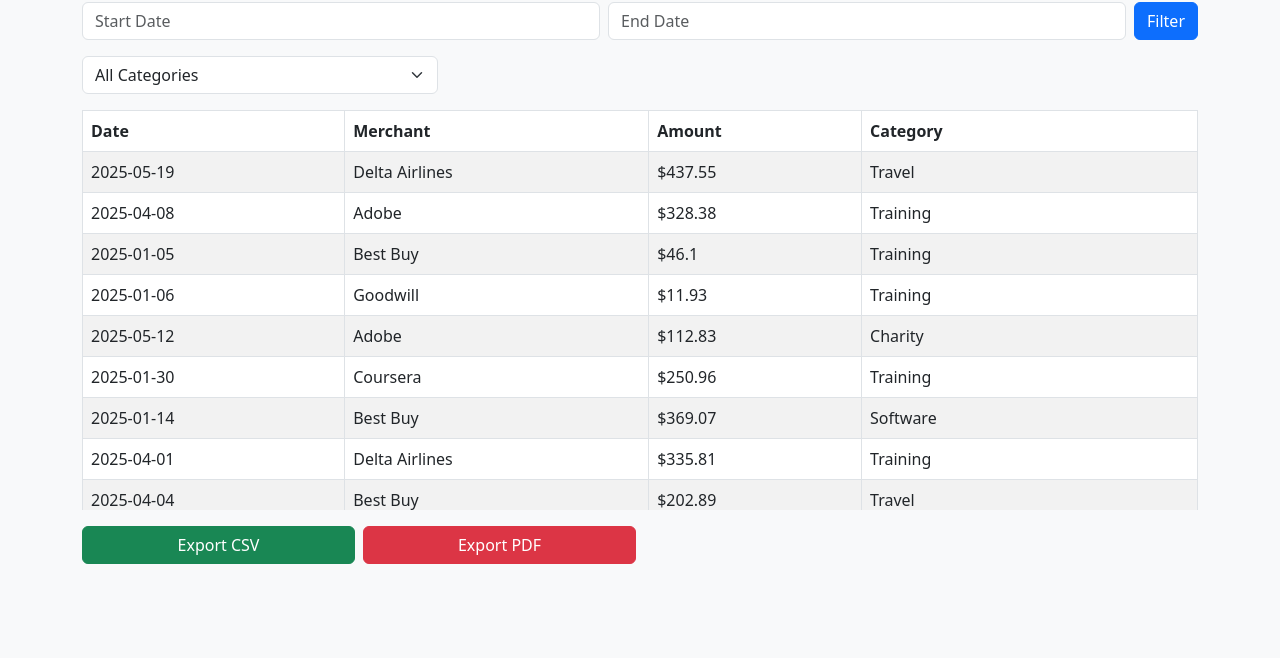
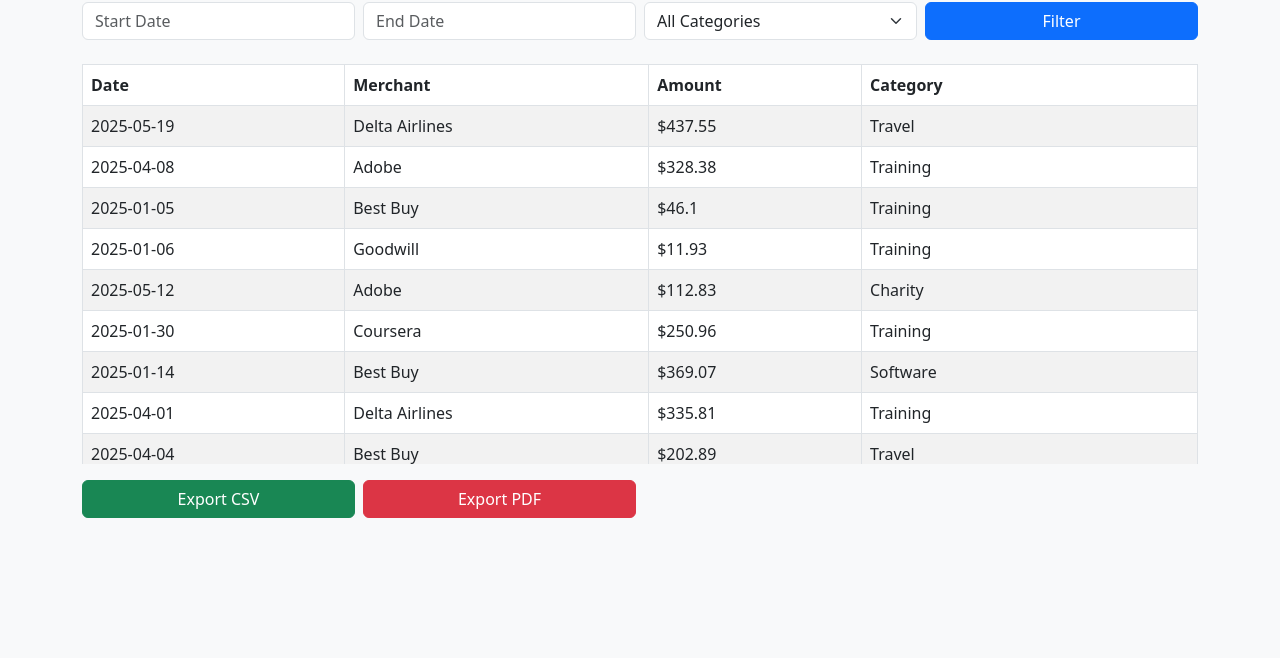
Before and after one commit to blpiltin/purchase_history_mockup, a plain HTML site: page purchases.html in a window 1280 px wide. Shown: the part 142-800 px from the top of the page. Drawn offline with nearby package versions, Linux system fonts and the light colour scheme.

Commit message:
Fix format of filter fields

```diff
--- a/purchases.html
+++ b/purchases.html
@@ -1,3 +1,25 @@
+<!--
+  Project: MIS 5350 Final Exam – Purchase History UI
+  File: orders.html
+  Author: Brian Piltin
+  Description:
+    Orders page for "Products 'R Us" mock application.
+    Allows users to view and filter past purchases by date range and category.
+    Includes export features for CSV and PDF.
+
+  Libraries Used:
+    - Bootstrap 5 (layout and responsiveness)
+    - Flatpickr (date picker)
+    - PapaParse (CSV export)
+    - jsPDF + AutoTable (PDF export)
+
+  Created: June 2025
+  License: MIT-style (educational use)
+
+  Attributions:
+    Code and design guidance provided with the help of OpenAI ChatGPT (2024).
+-->
+
 <!DOCTYPE html>
 
 <html lang="en">
@@ -51,20 +73,14 @@
 
       <h2 class="mb-3">Purchase History</h2>
 
-      <div class="row mb-3 g-2">
-        <div class="col-12 col-md">
-          <input class="form-control" id="startDate" placeholder="Start Date" type="text" />
+      <div class="row mb-4 g-2">
+        <div class="col-12 col-md-3">
+          <input type="text" id="startDate" class="form-control" placeholder="Start Date">
         </div>
-        <div class="col-12 col-md">
-          <input class="form-control" id="endDate" placeholder="End Date" type="text" />
+        <div class="col-12 col-md-3">
+          <input type="text" id="endDate" class="form-control" placeholder="End Date">
         </div>
-        <div class="col-12 col-md-auto">
-          <button class="btn btn-primary w-100" onclick="filterData()">Filter</button>
-        </div>
-      </div>
-
-      <div class="row mb-3">
-        <div class="col-12 col-md-4">
+        <div class="col-12 col-md-3">
           <select id="categoryFilter" class="form-select">
             <option value="">All Categories</option>
             <option value="Office Supplies">Office Supplies</option>
@@ -75,6 +91,9 @@
             <option value="Hardware">Hardware</option>
             <option value="Training">Training</option>
           </select>
+        </div>
+        <div class="col-12 col-md-3">
+          <button class="btn btn-primary w-100" onclick="filterData()">Filter</button>
         </div>
       </div>
 
```
Also changed, not shown: index.html (+22 -0 lines), script.js (+23 -0 lines).
